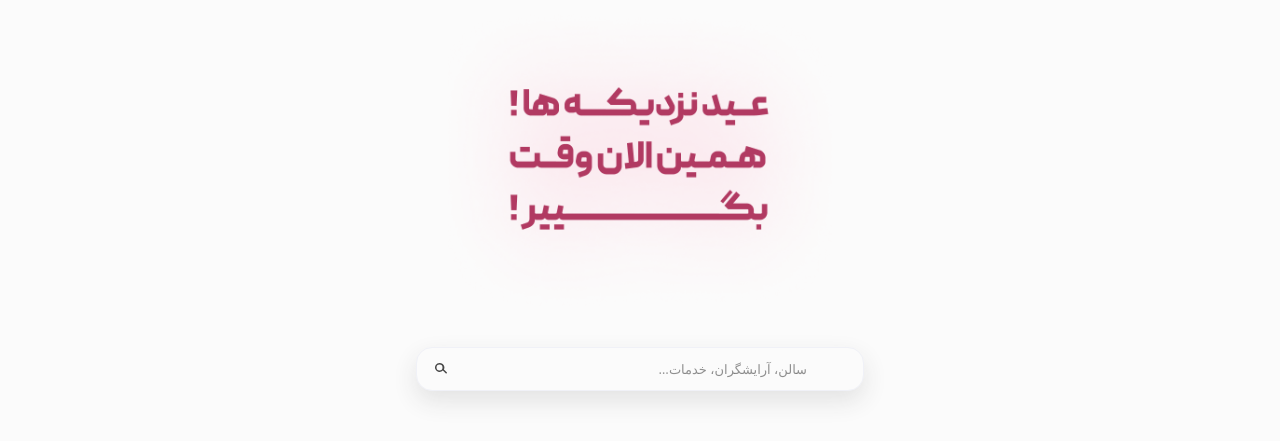
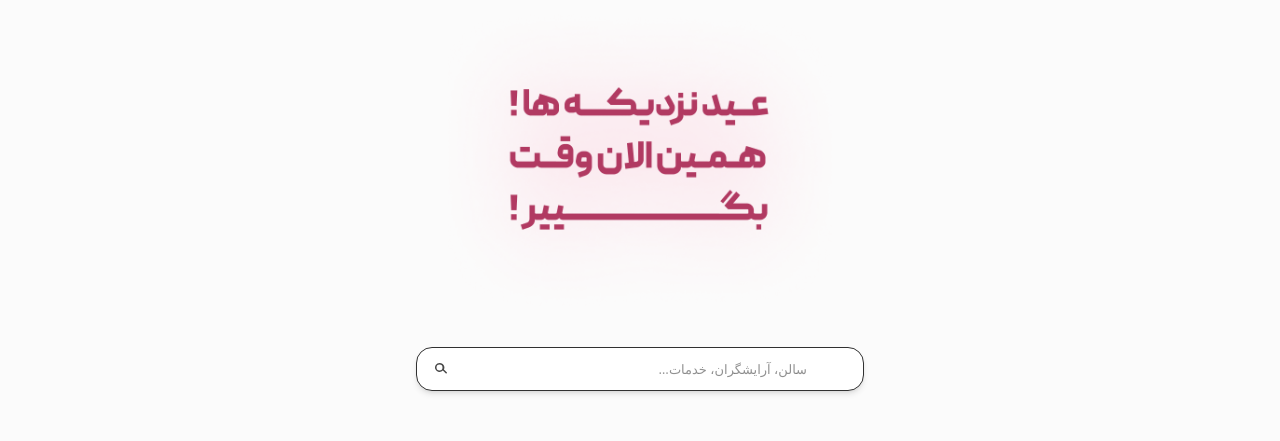
Before and after one commit to Erfan-Ghasemi-Yekta/sevra-atlas-frontend, a website with bundled scripts: page public/index.html in a window 1280 px wide. Shown: the part 399-840 px from the top of the page. Built offline with nearby package versions, Linux system fonts and the light colour scheme.

Commit message:
landing search bar desing chaged some

```diff
--- a/public/comments.html
+++ b/public/comments.html
@@ -14,7 +14,7 @@
   <!-- Header Mount Point -->
       <div
         id="app-header"
-        class="sticky top-0 z-50 bg-[#FBFBFB]/90 backdrop-blur-md transition-shadow">
+        class="sticky top-0 z-50 bg-neutral-0 backdrop-blur-md transition-shadow">
       </div>
 
   <main class="px-4 pt-4">
--- a/public/index.html
+++ b/public/index.html
@@ -14,7 +14,7 @@
     <!-- Header mount point -->
 <div
   id="appHeader"
-  class="sticky top-0 z-50 bg-[#FBFBFB]/90 backdrop-blur-md transition-shadow"
+  class="sticky top-0 z-50 bg-neutral-0 backdrop-blur-md transition-shadow"
 ></div>
 
     <main class="px-4 pt-8 pb-16">
--- a/public/salon.html
+++ b/public/salon.html
@@ -14,7 +14,7 @@
   <!-- Header Mount Point -->
   <div
     id="app-header"
-    class="sticky top-0 z-50 bg-[#FBFBFB]/90 backdrop-blur-md transition-shadow">
+    class="sticky top-0 z-50 bg-neutral-0 backdrop-blur-md transition-shadow">
   </div>
 
   <div id="salon-gallery"></div>
--- a/public/script/components/landing-searchBar.js
+++ b/public/script/components/landing-searchBar.js
@@ -90,7 +90,7 @@ function template({ id, placeholder, initialValue }) {
     <form data-sb-form="${id}" class="w-full">
       <div class="relative">
         <!-- Search icon (left) -->
-        <span class="pointer-events-none absolute inset-y-0 left-4 flex items-center text-[#484848]">
+        <span class="pointer-events-none absolute inset-y-0 left-4 flex items-center text-neutral-700">
           <svg class="w-[18px] h-[18px]" viewBox="0 0 24 24" fill="currentColor" aria-hidden="true">
             <path d="M10 4a6 6 0 104.472 10.03l3.749 3.75a1 1 0 001.414-1.415l-3.75-3.749A6 6 0 0010 4zm0 2a4 4 0 110 8 4 4 0 010-8z"/>
           </svg>
@@ -105,13 +105,13 @@ function template({ id, placeholder, initialValue }) {
           value="${escapeHtml(initialValue)}"
           placeholder="${escapeHtml(placeholder)}"
           aria-label="جستجو"
-          class="w-full h-11 rounded-2xl bg-[#FBFBFB]
-                 border border-[#F0F1F7]
-                 shadow-[0_10px_24px_rgba(49,49,49,0.12)]
-                 pr-14 pl-11 text-[13px] leading-none text-[#313131]
-                 placeholder:text-[#484848]/60
-                 focus:outline-none focus:border-[#B13A62]
-                 focus:shadow-[0_12px_28px_rgba(177,58,98,0.18)]
+          class="w-full h-11 rounded-2xl bg-white
+                 border border-neutral-900
+                 shadow-md
+                 pr-14 pl-11 text-[13px] leading-none text-neutral-900
+                 placeholder:text-neutral-700/60
+                 focus:outline-none focus:border-primary-600
+                 focus:ring-2 focus:ring-primary-600/20
                  transition"
         />
 
@@ -120,8 +120,8 @@ function template({ id, placeholder, initialValue }) {
           type="button"
           data-sb-clear="${id}"
           class="hidden absolute inset-y-0 right-3 my-auto h-8 w-8 rounded-full
-                 grid place-items-center text-[#484848]/70
-                 hover:bg-[#F0F1F7] active:scale-[0.98] transition"
+                 grid place-items-center text-neutral-700/70
+                 hover:bg-neutral-50 active:scale-[0.98] transition"
           aria-label="پاک کردن"
         >
           <svg class="w-4 h-4" viewBox="0 0 20 20" fill="currentColor" aria-hidden="true">
--- a/public/staff.html
+++ b/public/staff.html
@@ -12,7 +12,7 @@
   <body class="bg-neutral-0 text-neutral-900">
       <div
         id="app-header"
-        class="sticky top-0 z-50 bg-[#FBFBFB]/90 backdrop-blur-md transition-shadow">
+        class="sticky top-0 z-50 bg-neutral-0 backdrop-blur-md transition-shadow">
      </div>
 
     <main class="px-4 pt-4">
```
Also changed, not shown: public/styles/app.css.
